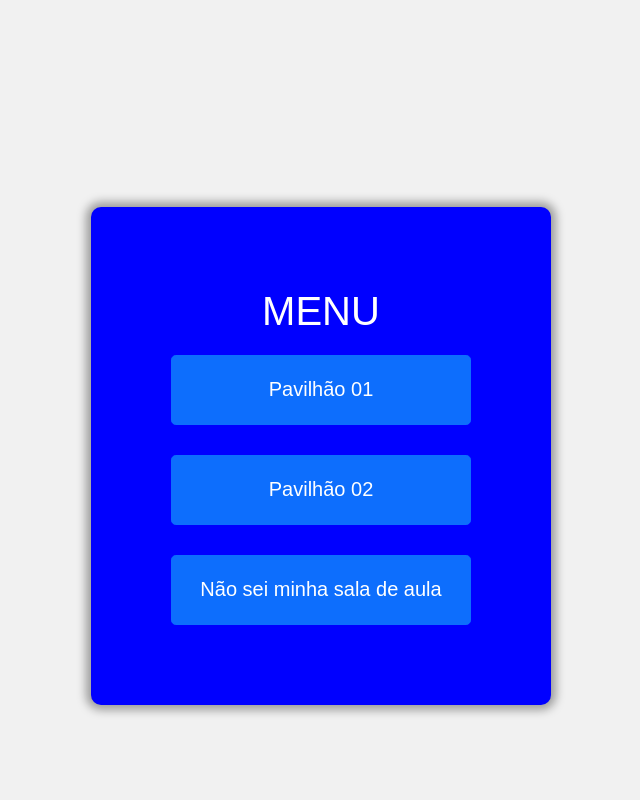
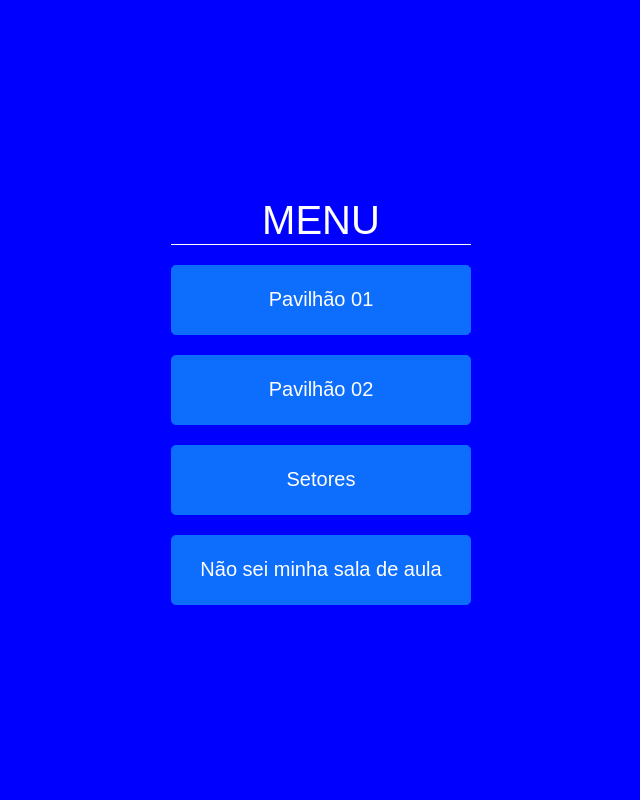
Before and after one commit to welingtonguilhardi/BuscarSala, a Django app: page /menu/ in a window 1280 px wide. Shown: the whole page, without its empty margins (319-959 px from the left). Run offline with Django 5.2, Linux system fonts and the light colour scheme.

Commit message:
visual da pagina mudado

```diff
--- a/home/templates/menu.html
+++ b/home/templates/menu.html
@@ -18,8 +18,8 @@
             <div class="botoes">
                 <a class="btn btn-primary btn-lg btn-block" href="{% url 'pavilhao' 1 %}">Pavilhão 01</a>
                 <a class="btn btn-primary btn-lg btn-block" href="{% url 'pavilhao' 2 %}">Pavilhão 02</a>
-                <a class="btn btn4 btn-primary btn-lg btn-block" href="{% url 'pesquisar_sala' %}">Não sei minha sala de
-                    aula</a>
+                <a class="btn btn-primary btn-lg btn-block" href="#">Setores</a>
+                <a class="btn btn4 btn-primary btn-lg btn-block" href="{% url 'pesquisar_sala' %}">Não sei minha sala de aula</a>
             </div>
         </div>
     </main>
--- a/home/templates/videoSala.html
+++ b/home/templates/videoSala.html
@@ -19,11 +19,12 @@
             <h1 class="text-center">Caminho até sua sala</h1>
             <p>{{sala.get_pavilhao_display}}</p>
             <p>Sala N° {{sala.numero}}</p>
-            <iframe width="800" height="500" src="https://www.youtube.com/embed/{{sala.url|extrair_id_do_video}}"
+            <iframe width="400" height="300" src="https://www.youtube.com/embed/{{sala.url|extrair_id_do_video}}"
                 title="YouTube video player" frameborder="0"
                 allow="accelerometer; autoplay; clipboard-write; encrypted-media; gyroscope; picture-in-picture; web-share"
                 referrerpolicy="strict-origin-when-cross-origin" allowfullscreen></iframe>
         </div>
+        <a href="/" class="btn btn-primary mt-5">Voltar para a tela inicial</a>
     </main>
 
 
--- a/static/home/css/style.css
+++ b/static/home/css/style.css
@@ -1,29 +1,45 @@
 body {
     font-family: Arial, sans-serif;
-    margin: 0;
-    padding: 0;
     display: flex;
     justify-content: center;
+    flex-direction: column;
     align-items: center;
     height: 100vh;
-    background-color: #f1f1f1;
+    background-color: blue;
+    color: #fff;
   }
 
 main{
+    height: 90vh;
+    position: relative;
     display: flex;
     justify-content: center;
     align-items: center;
     flex-direction: column;
 }
 
-.pricipal{
-    padding: 10vh;
-    background-color: blue;
-    color: #fff;
-    margin-top: 14vh;
-    border-radius: 10px;
-    box-shadow: 0px 0px 10px 5px rgba(0, 0, 0, 0.356);
+h1{
+    border-bottom: 1px solid #fff;
 }
+
+
+
+.video-container {
+    position: relative;
+    width: 100%;
+    padding-bottom: 70.50%;
+    overflow: hidden;
+}
+
+.video-container iframe {
+    position: absolute;
+    top: 0;
+    left: 0;
+    width: 100%;
+    height: 100%;
+}
+
+
 .botao{
     display: flex;
     justify-content: center;
@@ -35,14 +51,15 @@ main{
     justify-content: center;
     align-items: center;
     flex-direction: column;
-    gap: 30px;
+    gap: 20px;
     margin-top: 20px;
 }
 .btn {
-    width: 300px;
+    width: 100%;
     height: 70px;
     line-height: 50px;
 }
+
 .btn4{
     width: 300px;
     height: 70px;
@@ -75,8 +92,6 @@ main{
     justify-content: center;
 }
 
-
-
 .pesquisa select {
     width: 200px;
     margin-bottom: 20px;
```
Also changed, not shown: home/templates/index.html (+10 -1 lines), home/templates/pavilhao.html (+15 -6 lines).
